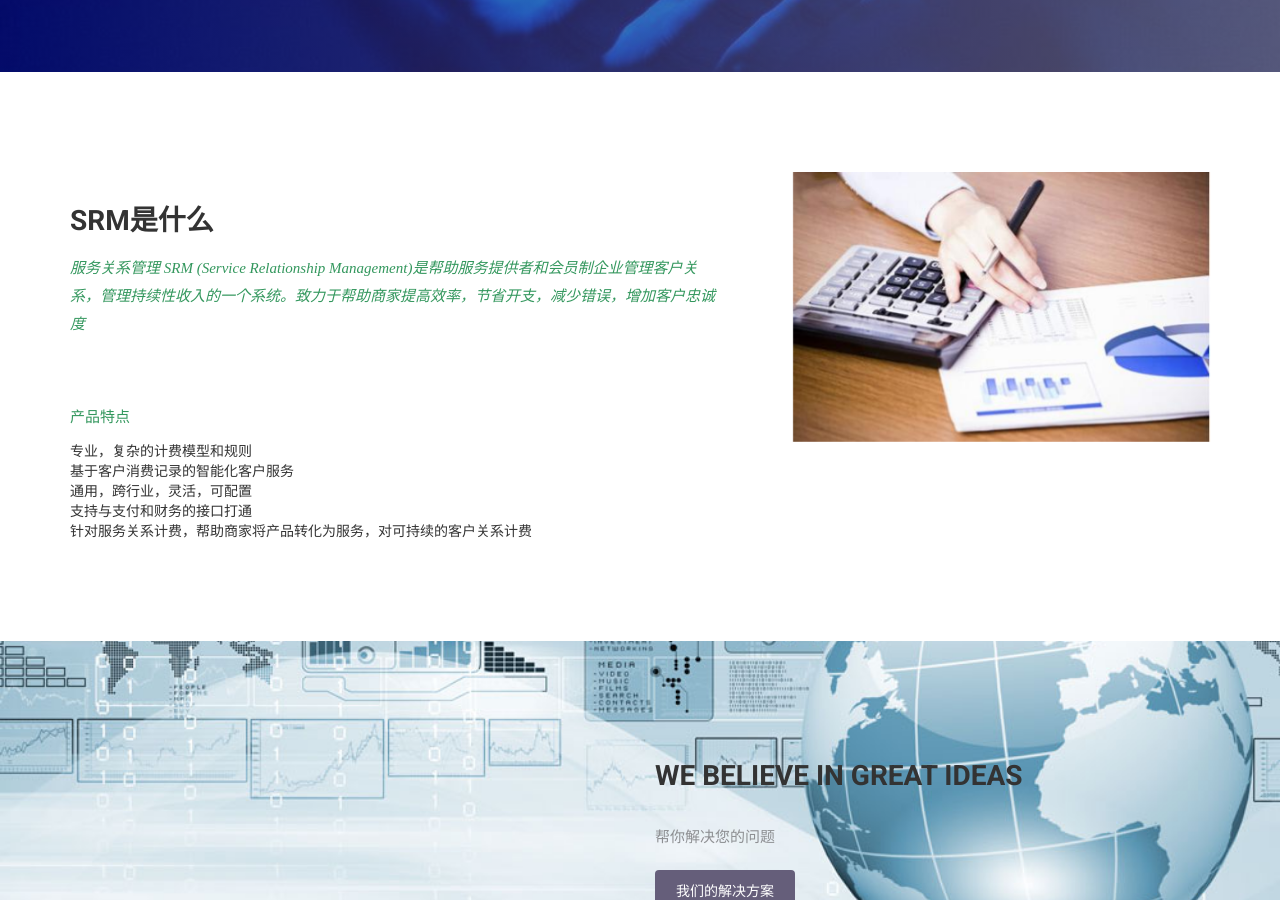
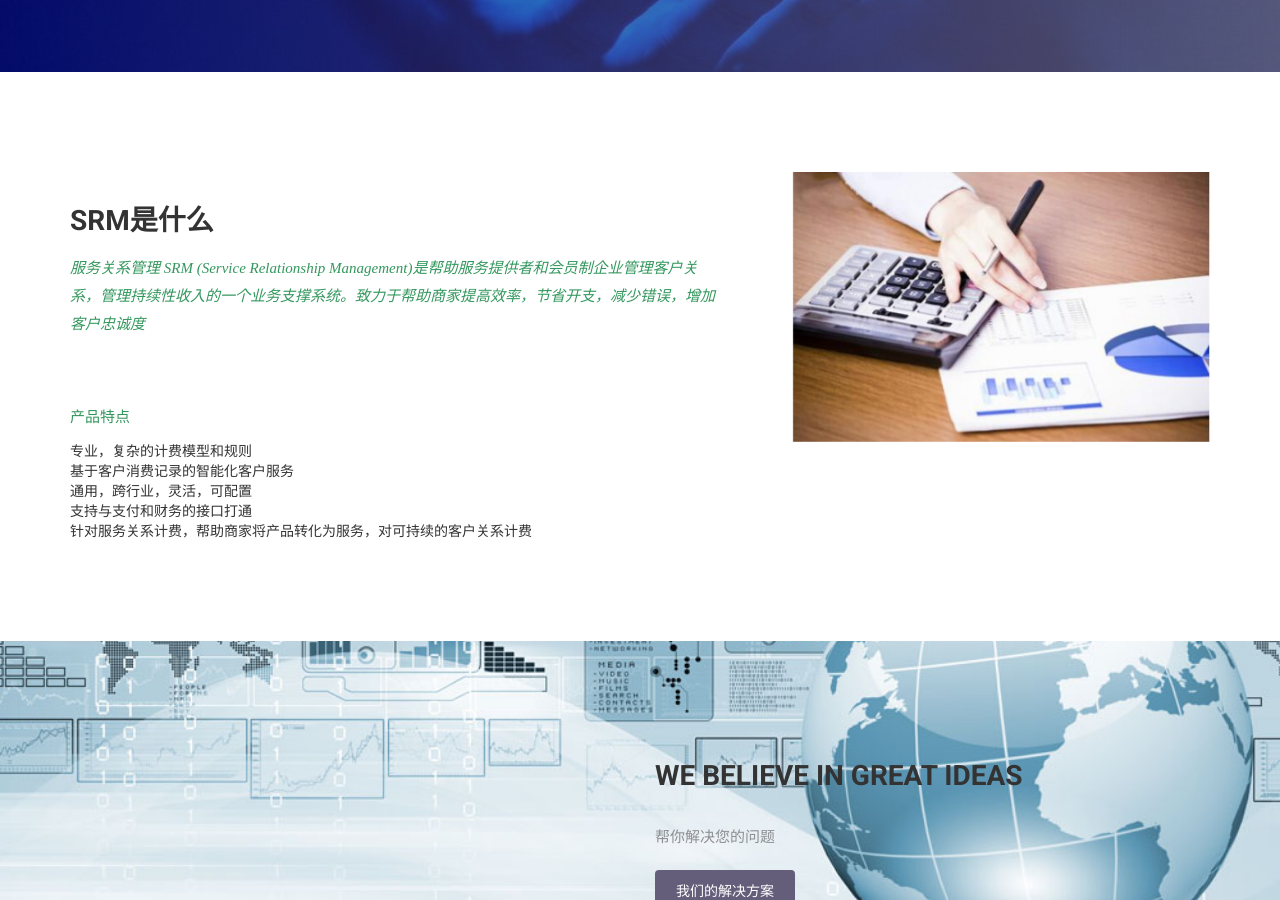
Before and after one commit to dreampivot/slipscloud.github.io, a Jekyll site: the page built from index.html, in a window 1280 px wide and 900 px high, scrolled down 683 px. Built offline with Jekyll 4.4.1, drawn with Linux system fonts in a browser that asks for light colours; nearby versions of some CDN libraries; some web fonts are replaced.

Commit message:
Create index.html

```diff
--- a/index.html
+++ b/index.html
@@ -25,7 +25,7 @@ permalink: /
         <div class="block">
           <div class="section-title">
             <h2>SRM是什么</h2>
-            <p>服务关系管理 SRM (Service Relationship Management)是帮助服务提供者和会员制企业管理客户关系，管理持续性收入的一个系统。致力于帮助商家提高效率，节省开支，减少错误，增加客户忠诚度</p>
+            <p>服务关系管理 SRM (Service Relationship Management)是帮助服务提供者和会员制企业管理客户关系，管理持续性收入的一个业务支撑系统。致力于帮助商家提高效率，节省开支，减少错误，增加客户忠诚度</p>
           </div>
           <h2><p>产品特点</p></h2>
           <ul>
```
